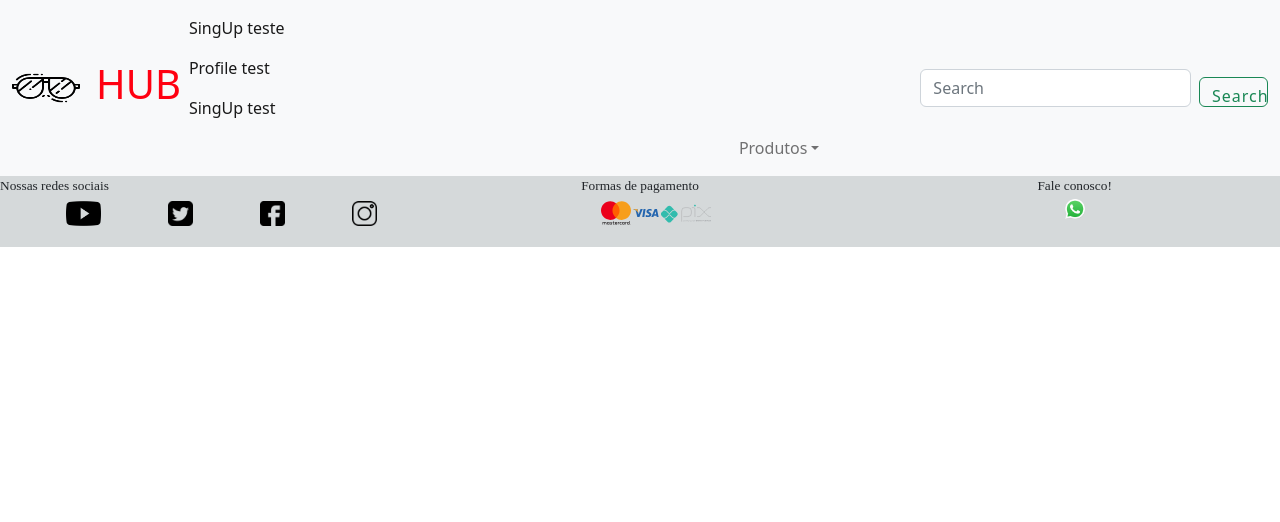
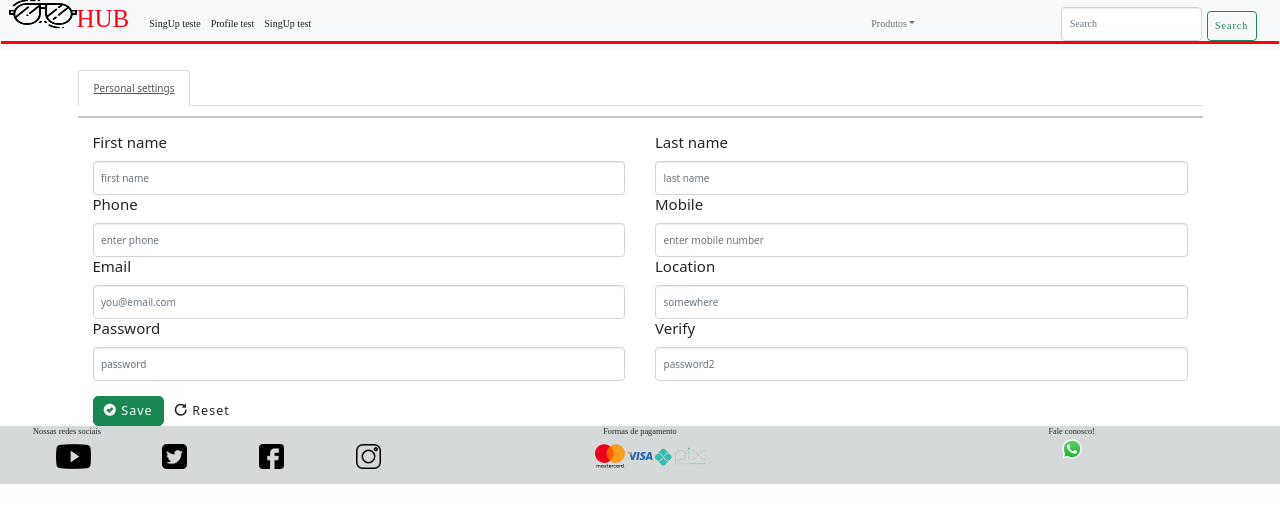
Before and after one commit to joaocarvoli-university/web-development, a Vue app in the folder frontendVue/: page /profile in a window 1280 px wide. Shown: the top 522 px of the page. Built offline with nearby package versions, Linux system fonts and the light colour scheme.

Commit message:
Creating Profile screen and Home

```diff
--- a/frontendVue/src/App.vue
+++ b/frontendVue/src/App.vue
@@ -1,6 +1,7 @@
 <script setup>
 import NavBar from './components/NavBar.vue'
 import FootBar from './components/FootBar.vue'
+import Profile from './views/Profile.vue'
 </script>
 
 <template>
--- a/frontendVue/src/components/NavBar.vue
+++ b/frontendVue/src/components/NavBar.vue
@@ -12,8 +12,9 @@
     <link href="https://cdn.jsdelivr.net/npm/bootstrap-icons@1.5.0/font/bootstrap-icons.css" rel="stylesheet">
   </head>
 
-  <div class="navbar navbar-expand-lg navbar-light bg-light">
+  <nav class="navbar navbar-expand-lg navbar-light bg-light">
     <div class="container-fluid">
+      <img src="../assets/cool-glasses.png" id="glasses" alt="glasses" width="68px" height="54px">
       <Logo></Logo>
       <div class="navbar-collapse"> <!--collapse impede a renderização-->
         <ul class="navbar-nav me-auto mb-2 mb-lg-0">
@@ -25,13 +26,12 @@
         <SearchBar></SearchBar>
       </div>
     </div>
-  </div>
+  </nav>
 </template>
 
 <style>
 nav {
   font-family: 'Poppins';
-  border-bottom: 2px solid #FF0011;
 }
 
 #titlle {
--- a/frontendVue/src/components/NavBar/Logo.vue
+++ b/frontendVue/src/components/NavBar/Logo.vue
@@ -1,6 +1,7 @@
 <template>
-    <a class="navbar-brand" href="#"> <img src="../../assets/cool-glasses.png" id="glasses" alt="glasses" width="68px" height="54px"></a>
-    <h1 id="titlle">HUB</h1>
+    <router-link to="/">
+        <h1 id="titlle">HUB</h1>
+    </router-link>
     <button class="navbar-toggler" type="button" data-bs-toggle="collapse" data-bs-target="#navbarSupportedContent"
     aria-controls="navbarSupportedContent" aria-expanded="false" aria-label="Toggle navigation">
         <span class="navbar-toggler-icon"></span>
--- a/frontendVue/src/components/NavBar/PageOptions.vue
+++ b/frontendVue/src/components/NavBar/PageOptions.vue
@@ -9,3 +9,9 @@
     <router-link class="nav-link active" aria-current="page" to="/singup">SingUp test</router-link>
   </li>
 </template>
+
+<style>
+li {
+   display: inline-block;
+}
+</style>
--- a/frontendVue/src/components/Profile/EmailForms.vue
+++ b/frontendVue/src/components/Profile/EmailForms.vue
@@ -1 +1,11 @@
-<template></template>
+<template>
+  <div class="form-group">
+    <div class="col-xs-6">
+      <label for="email">
+        <h4>Email</h4>
+      </label>
+      <input type="email" class="form-control" name="email" id="email" placeholder="you@email.com"
+        title="enter your email." />
+    </div>
+  </div>
+</template>
--- a/frontendVue/src/components/Profile/Location.vue
+++ b/frontendVue/src/components/Profile/Location.vue
@@ -1 +1,10 @@
-<template></template>
+<template>
+  <div class="form-group">
+    <div class="col-xs-6">
+      <label for="email">
+        <h4>Location</h4>
+      </label>
+      <input type="email" class="form-control" id="location" placeholder="somewhere" title="enter a location" />
+    </div>
+  </div>
+</template>
--- a/frontendVue/src/components/Profile/NameForms.vue
+++ b/frontendVue/src/components/Profile/NameForms.vue
@@ -1 +1,20 @@
-<template></template>
+<template>
+  <div class="form-group">
+    <div class="col-xs-6">
+      <label for="first_name">
+        <h4>First name</h4>
+      </label>
+      <input type="text" class="form-control" name="first_name" id="first_name" placeholder="first name"
+        title="enter your first name if any." />
+    </div>
+  </div>
+  <div class="form-group">
+    <div class="col-xs-6">
+      <label for="last_name">
+        <h4>Last name</h4>
+      </label>
+      <input type="text" class="form-control" name="last_name" id="last_name" placeholder="last name"
+        title="enter your last name if any." />
+    </div>
+  </div>
+</template>
--- a/frontendVue/src/components/Profile/Password.vue
+++ b/frontendVue/src/components/Profile/Password.vue
@@ -1 +1,20 @@
-<template></template>
+<template>
+  <div class="form-group">
+    <div class="col-xs-6">
+      <label for="password">
+        <h4>Password</h4>
+      </label>
+      <input type="password" class="form-control" name="password" id="password" placeholder="password"
+        title="enter your password." />
+    </div>
+  </div>
+  <div class="form-group">
+    <div class="col-xs-6">
+      <label for="password2">
+        <h4>Verify</h4>
+      </label>
+      <input type="password" class="form-control" name="password2" id="password2" placeholder="password2"
+        title="enter your password2." />
+    </div>
+  </div>
+</template>
--- a/frontendVue/src/components/Profile/PhoneForms.vue
+++ b/frontendVue/src/components/Profile/PhoneForms.vue
@@ -1 +1,20 @@
-<template></template>
+<template>
+    <div class="form-group">
+        <div class="col-xs-6">
+            <label for="phone">
+                <h4>Phone</h4>
+            </label>
+            <input type="text" class="form-control" name="phone" id="phone" placeholder="enter phone"
+                title="enter your phone number if any." />
+        </div>
+    </div>
+    <div class="form-group">
+        <div class="col-xs-6">
+            <label for="mobile">
+                <h4>Mobile</h4>
+            </label>
+            <input type="text" class="form-control" name="mobile" id="mobile" placeholder="enter mobile number"
+                title="enter your mobile number if any." />
+        </div>
+    </div>
+</template>
--- a/frontendVue/src/router/router.js
+++ b/frontendVue/src/router/router.js
@@ -2,8 +2,14 @@ import { createRouter, createWebHistory } from 'vue-router'
 import Login from '../views/Login.vue'
 import Profile from '../views/Profile.vue'
 import SingUp from '../views/SingUp.vue'
+import Home from '../views/Home.vue'
 
 const routes = [
+  {
+    path: "/",
+    component: Home,
+    nome: 'home'
+  },
   {
     path: "/login",
     component: Login,
--- /dev/null
+++ b/frontendVue/src/views/Home.vue
@@ -0,0 +1,54 @@
+<template>
+  <div class="image-box">
+    <div class="text-main">
+      <h1><strong>Seja bem vido(a)</strong></h1>
+      <p>ao lugar onde se preocupamos com a <br> sua visão!</p>
+    </div>
+    <router-link to="/login">
+      <button type="button" class="login-button btn btn-danger">Fazer login <i class="bi bi-arrow-right"></i></button>
+    </router-link>
+
+
+
+    <img class="constumer-photo" src="../assets/diadoconsumidor.png">
+  </div>
+</template>
+
+<style>
+.social {
+  margin-left: 33px;
+}
+
+.image-box {
+  width: 1400px;
+  height: 500px;
+  top: 87px;
+  background: #F3F3F3;
+  border-radius: 15px;
+}
+
+.constumer-photo {
+  position: absolute;
+  width: 450px;
+  height: 450px;
+  left: 850px;
+  top: 110px;
+  border-radius: 45px;
+}
+
+.text-main {
+  position: absolute;
+  width: 473px;
+  height: 147px;
+  left: 86px;
+  top: 213px;
+}
+
+.login-button {
+  position: absolute;
+  width: 140px;
+  height: 50px;
+  left: 86px;
+  top: 380px;
+}
+</style>
--- a/frontendVue/src/views/Profile.vue
+++ b/frontendVue/src/views/Profile.vue
@@ -1,7 +1,78 @@
-<script>
+<script setup>
+import 'https://cdn.jsdelivr.net/npm/bootstrap@5.0.2/dist/js/bootstrap.bundle.min.js'
 import NameForms from '../components/Profile/NameForms.vue';
 import PhoneForms from '../components/Profile/PhoneForms.vue';
 import EmailForms from '../components/Profile/EmailForms.vue';
 import Location from '../components/Profile/Location.vue';
 import Password from '../components/Profile/Password.vue';
 </script>
+
+<template>
+  <header>
+    <link href="https://cdn.jsdelivr.net/npm/bootstrap-icons@1.5.0/font/bootstrap-icons.css" rel="stylesheet">
+    <link href="https://cdn.jsdelivr.net/npm/bootstrap@5.0.2/dist/css/bootstrap.min.css" rel="stylesheet" integrity="sha384-EVSTQN3/azprG1Anm3QDgpJLIm9Nao0Yz1ztcQTwFspd3yD65VohhpuuCOmLASjC" crossorigin="anonymous" />
+    <link rel="stylesheet" href="https://maxcdn.bootstrapcdn.com/bootstrap/3.3.7/css/bootstrap.min.css" />
+  </header>
+  <div class="container bootstrap snippet">
+    <div class="row">
+      <div class="col-sm-12">
+        <ul class="nav nav-tabs">
+          <li class="active"><a data-toggle="tab" href="#home">Personal settings</a></li>
+        </ul>
+        <div class="tab-content">
+          <div class="tab-pane active" id="home">
+            <hr/>
+            <form class="form" action="##" method="post" id="registrationForm">
+              <NameForms></NameForms>
+              <PhoneForms></PhoneForms>
+              <EmailForms></EmailForms>
+              <Location></Location>
+              <Password></Password>
+              <div class="form-group">
+                <div class="col-xs-12">
+                  <br />
+                  <button class="btn btn-lg btn-success" type="submit">
+                    <i class="glyphicon glyphicon-ok-sign"></i> Save
+                  </button>
+                  <button class="btn btn-lg" type="reset">
+                    <i class="glyphicon glyphicon-repeat"></i> Reset
+                  </button>
+                </div>
+              </div>
+            </form>
+          </div>
+        </div>
+      </div>
+    </div>
+  </div>
+</template>
+
+<style>
+.container-fluid {
+    font-family: 'Poppins';
+    border-bottom: 3px solid #FF0011;
+}
+
+#glasses {
+    display: flex;
+    align-content: left;
+    margin-top: -20px
+}
+
+#titlle {
+    color: #FF0011;
+    margin-top: -5px;
+}
+
+li a:hover {
+    text-decoration: 2px underline #FF0011;
+}
+
+.products {
+    margin-left: 550px;
+}
+
+.actions {
+    margin-left: 920px;
+}
+</style>
```
